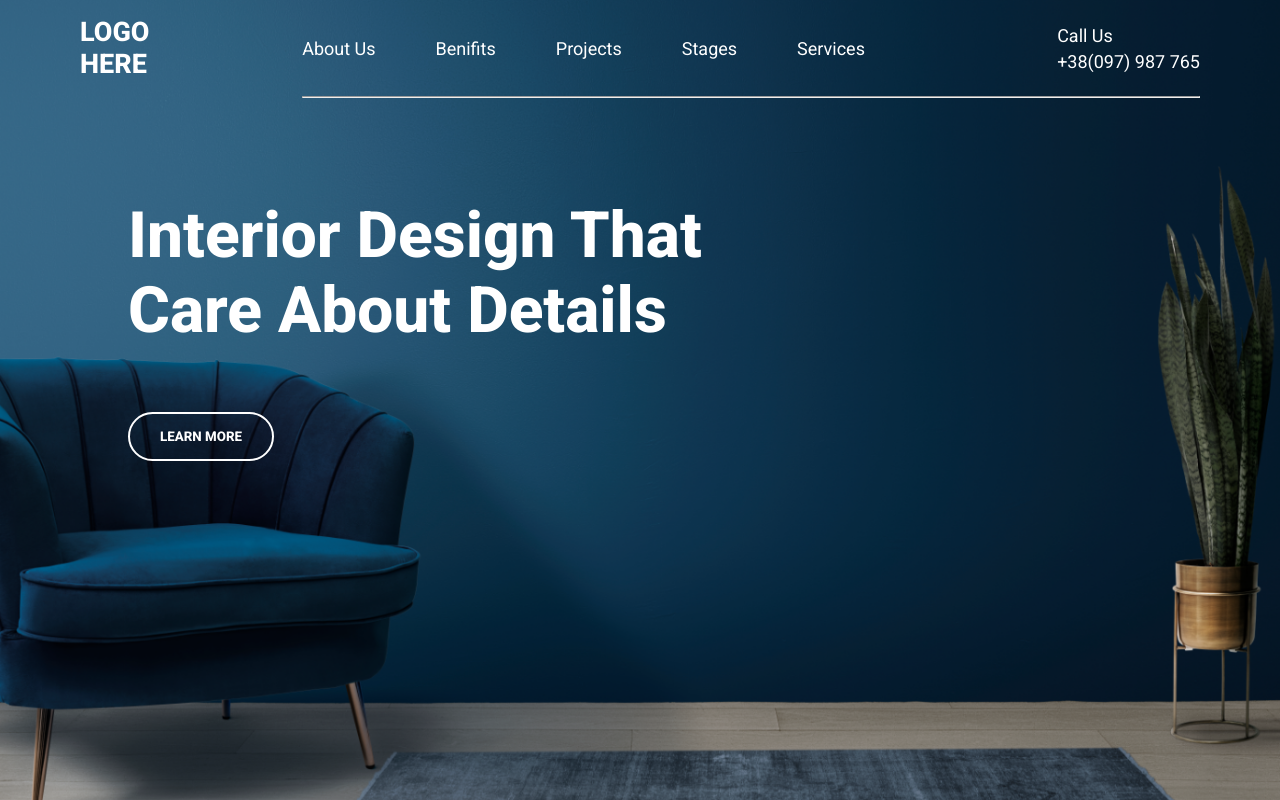
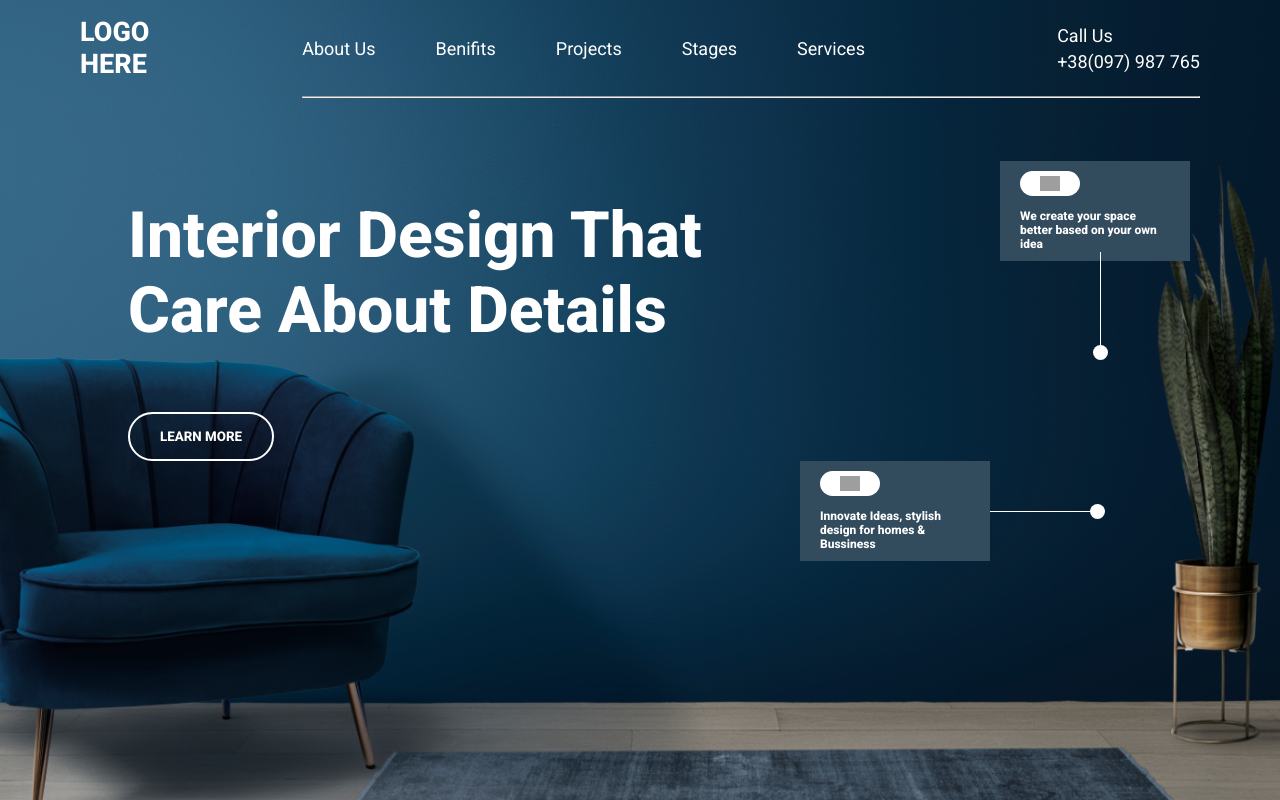
Before and after one commit to amirjadhav/Interior-Design-landing-page, a plain HTML site: page index.html in a window 1280 px wide. Drawn offline with Linux system fonts and the light colour scheme; grey boxes are pictures that could not be loaded.

Commit message:
card added

```diff
--- a/index.html
+++ b/index.html
@@ -38,6 +38,20 @@
     <div class="learn-more">
         <button>LEARN MORE</button>
     </div>
+    <div class="hint hint-1">
+        <img width="20px"
+            src="https://encrypted-tbn0.gstatic.com/images?q=tbn:ANd9GcSEwCKkSGk-1nYQomlXBRw5DkjXFyxN8jsLmwQ6XX7LNg&s"
+            alt="">
+        <p>We create your space better based on your own idea</p>
+    </div>
+    <div class="hint hint-2">
+        <img width="20px"
+            src="https://encrypted-tbn0.gstatic.com/images?q=tbn:ANd9GcSbpfQ22Y6stBft8_RTCyRt4AfNFuIFppLtAmvgVwd85g&s"
+            alt="">
+        <p>Innovate Ideas, stylish design for homes & Bussiness</p>
+    </div>
+    <div class="line-1"><span></span></div>
+    <div class="line-2"><span></span></div>
 </body>
 
 </html>
--- a/style.css
+++ b/style.css
@@ -63,6 +63,79 @@ hr {
   float: right;
 }
 
+.hint {
+  padding-top: 10px;
+  padding-bottom: 10px;
+  padding-left: 20px;
+  padding-right: 20px;
+  color: #fff;
+  font-size: 12px;
+  font-weight: 800;
+  width: 150px;
+  background-color: #324c5e;
+}
+.hint img {
+  border-radius: 20px;
+  padding-top: 5px;
+  padding-bottom: 5px;
+  padding-left: 20px;
+  padding-right: 20px;
+
+  background-color: #fff;
+}
+.hint p {
+  margin-top: 10px;
+}
+.hint-1 {
+  position: relative;
+  left: 1000px;
+  bottom: 300px;
+}
+.hint-2 {
+  position: relative;
+  left: 800px;
+  bottom: 100px;
+}
+
+.line-1 {
+  position: relative;
+  left: 990px;
+  bottom: 150px;
+  height: 1px;
+  width: 100px;
+  background: white;
+}
+.line-1 span {
+  position: relative;
+  height: 15px;
+  bottom: 7px;
+  margin-left: 100px;
+  width: 15px;
+  background-color: #fff;
+  border-radius: 50%;
+  display: inline-block;
+}
+
+.line-2 {
+  position: relative;
+  left: 1100px;
+  bottom: 410px;
+  width: 1px;
+  height: 100px;
+  background: white;
+}
+.line-2 span {
+  position: relative;
+  height: 15px;
+  bottom: 7px;
+  margin-left: -7px;
+  margin-top: 100px;
+  width: 15px;
+  background-color: #fff;
+  border-radius: 50%;
+  display: inline-block;
+}
+
 @media only screen and (max-width: 1000px) {
   .heading {
     font-size: 2rem;
```
